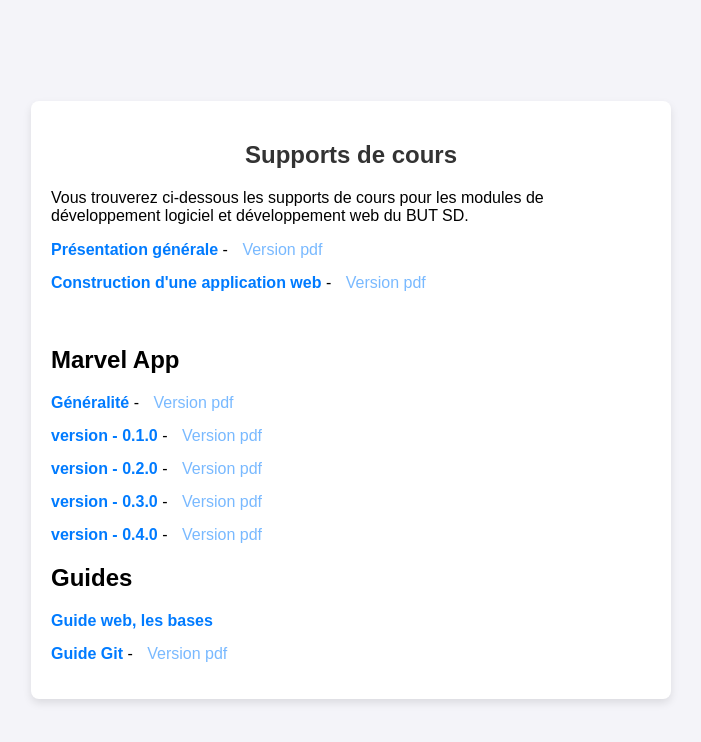
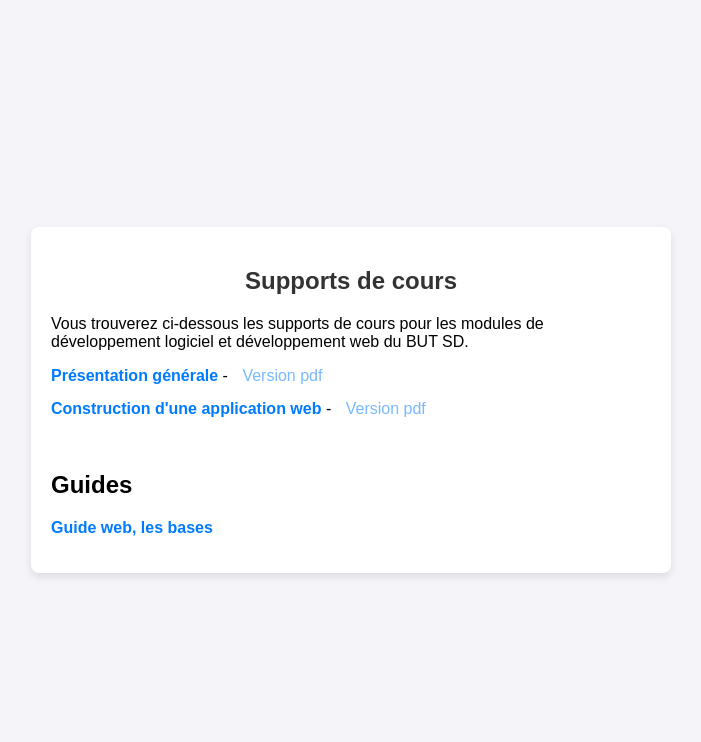
Before and after one commit to but-sd/prez, a plain HTML site: page index.html in a window 1280 px wide. Shown: the whole page, without its empty margins (289-990 px from the left). Drawn offline with Linux system fonts and the light colour scheme.

Commit message:
hide content

```diff
--- a/index.html
+++ b/index.html
@@ -66,7 +66,7 @@
     </ul>
     <br>
 
-    <h2>Marvel App</h2>
+    <!-- <h2>Marvel App</h2>
     <ul>
         <li>
             <a href="marvel-app.html" target="_blank">Généralité</a> - <a href="marvel-app.pdf" target="_blank">Version pdf</a>
@@ -83,15 +83,15 @@
         <li>
             <a href="marvel-app-0.4.0.html" target="_blank">version - 0.4.0</a> - <a href="marvel-app-0.4.0.pdf" target="_blank">Version pdf</a>
         </li>
-    </ul>
+    </ul> -->
 
     <h2>Guides</h2>
     <ul>
         <li>
             <a href="https://but-sd.github.io/guide-html/" target="_blank">Guide web, les bases</a>
-        <li>
+        <!-- <li>
             <a href="guide-git.html" target="_blank">Guide Git</a> - <a href="guide-git.pdf" target="_blank">Version pdf</a>
-        </li>
+        </li> -->
         <!-- <li>
             <a href="guide-markdown.html" target="_blank">Guide Markdown</a> - <a href="guide-markdown.pdf" target="_blank">Version pdf</a>
         </li> -->
```
